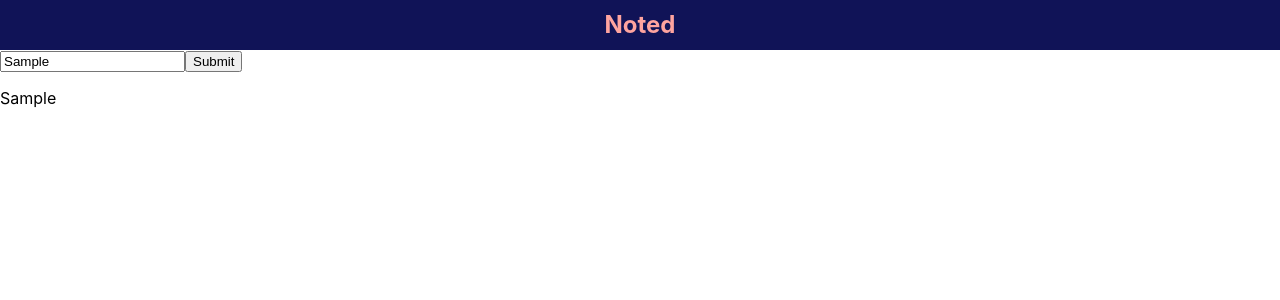
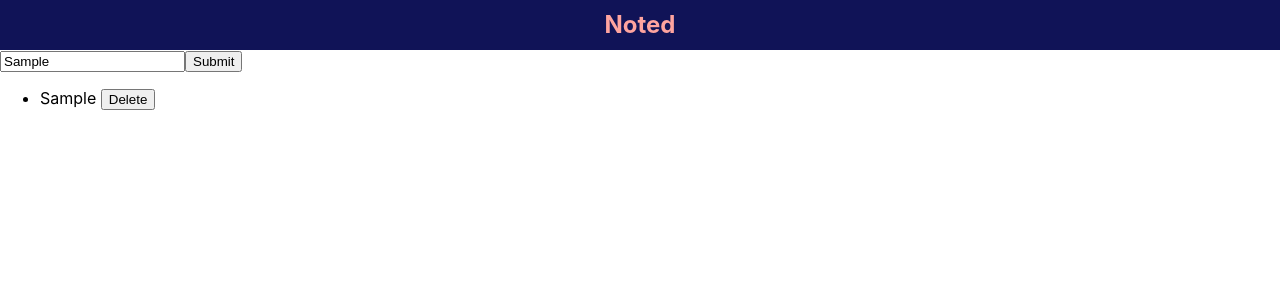
Before and after one commit to vincenttern/notes_app, a React (Create React App) app: page / in a window 1280 px wide. Both pictures are taken after typing "Sample" into the empty fields and a click on the input "Submit". Shown: the top 300 px of the page. Built offline with nearby package versions, Linux system fonts and the light colour scheme.

Commit message:
added delete function for deleting items from local storage and state

```diff
--- a/src/components/FormInput.js
+++ b/src/components/FormInput.js
@@ -19,7 +19,8 @@ class FormInput extends Component {
     let newArr = [];
 
     newArr.push(uniqid(), this.state.textInput);
-    newObj[newArr[0]] = newArr[1];
+    newObj["id"] = newArr[0];
+    newObj["textContent"] = newArr[1];
 
     this.setState(
       {
@@ -30,6 +31,24 @@ class FormInput extends Component {
         console.log(this.state.dbStorage);
       }
     );
+  };
+
+  displayData = () => {
+    let displayData;
+    if ("textContent" in this.state.dbStorage[0]) {
+      displayData = this.state.dbStorage[0]["textContent"];
+    }
+    return displayData;
+  };
+
+  deleteItem = event => {
+    let index = event.target.getAttribute("data-key");
+    let storedDB = JSON.parse(localStorage.getItem("Notes"));
+    storedDB.splice(index, 1);
+    this.setState({
+      dbStorage: storedDB
+    });
+    localStorage.setItem("Notes", JSON.stringify(storedDB));
   };
 
   componentDidMount() {
@@ -62,7 +81,21 @@ class FormInput extends Component {
         </main>
 
         <div>
-          <p>{this.state.textInput}</p>
+          <ul>
+            {this.state.dbStorage.map((data, index) => {
+              return (
+                <li id={data["id"]} key={index}>
+                  {data["textContent"]}{" "}
+                  <input
+                    type="button"
+                    value="Delete"
+                    onClick={this.deleteItem.bind(this)}
+                    data-key={index}
+                  />
+                </li>
+              );
+            })}
+          </ul>
         </div>
       </div>
     );
```
